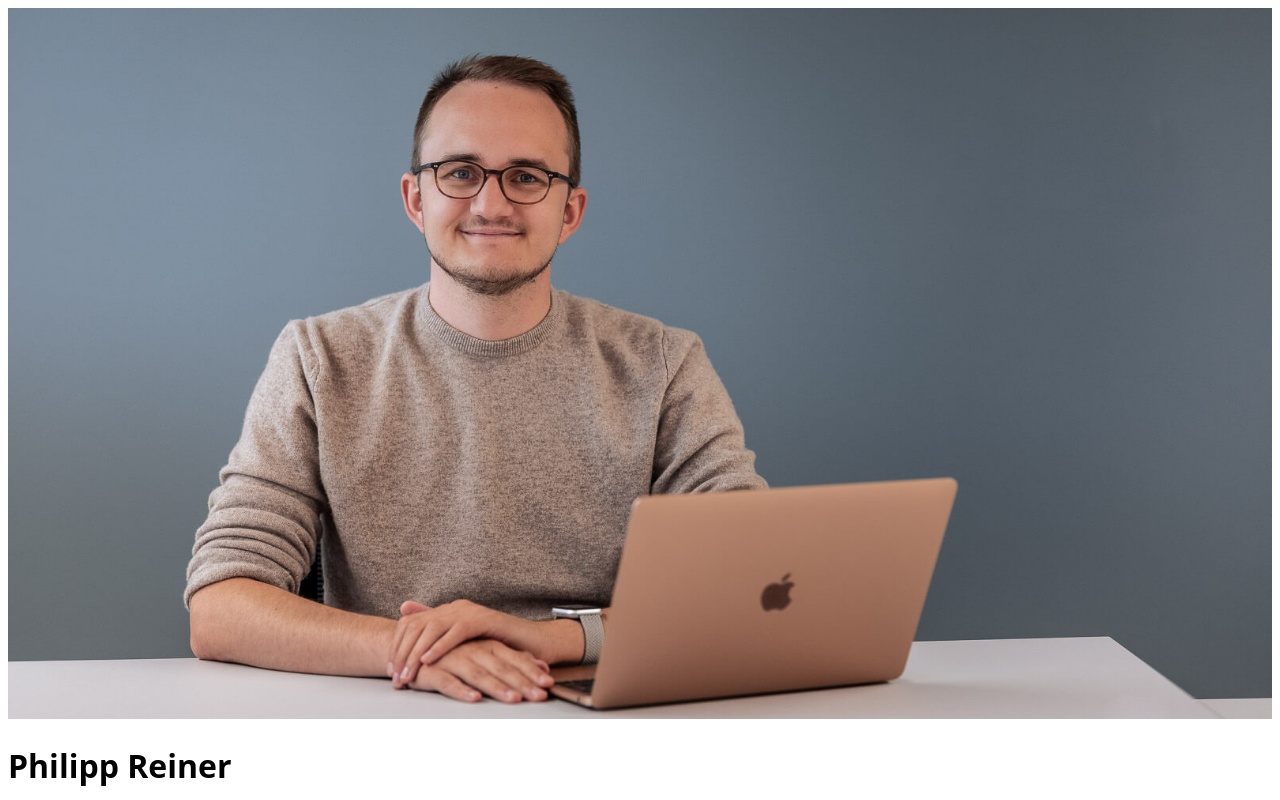
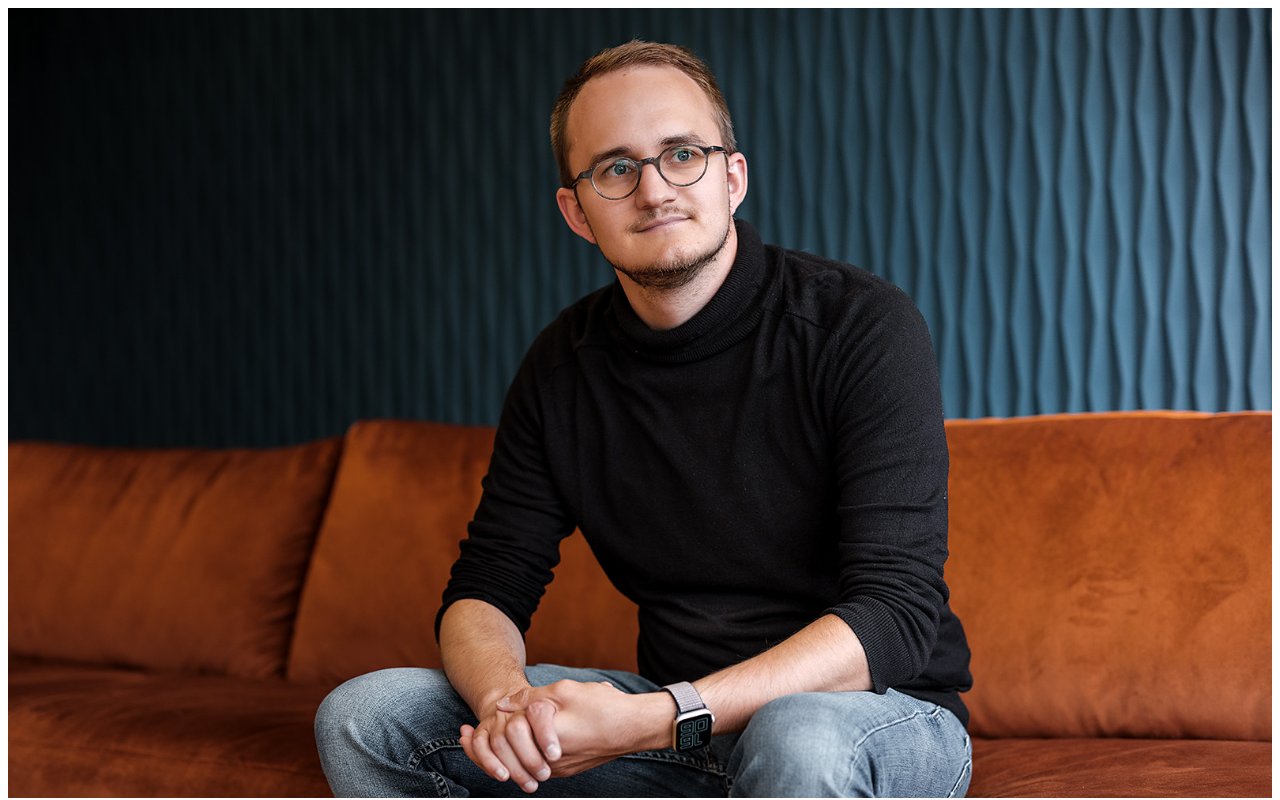
Before and after one commit to philippreiner/website, a Next.js app: page / in a window 1280 px wide. Shown: the top 800 px of the page. Built offline with nearby package versions, Linux system fonts and the light colour scheme.

Commit message:
Updated Photo

```diff
--- a/pages/index.js
+++ b/pages/index.js
@@ -25,7 +25,7 @@ export default function Home({ allPostsData }) {
 				<div className="py-4 md:-ml-8 md:-mr-8 md:pb-8">
 					<NextImage
 						width="1600"
-						height="900"
+						height="1000"
 						quality="80"
 						src={philipp}
 						alt="Philipp Reiner"
--- a/tailwind.config.js
+++ b/tailwind.config.js
@@ -7,7 +7,7 @@ module.exports = {
     extend: {
       colors: {
         planb: '#ff5100',
-        primary: '#3E82B9', //#001AFF
+        primary: '#0063a6', //#001AFF,3E82B9
         secondary: '#A300FF',
         primarylight: '#3347FF',
         'blue-gray': colors.blueGray
```
Also changed, not shown: public/static/philipp-reiner.jpg.
